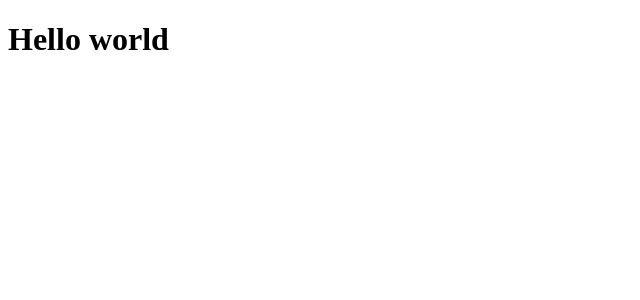
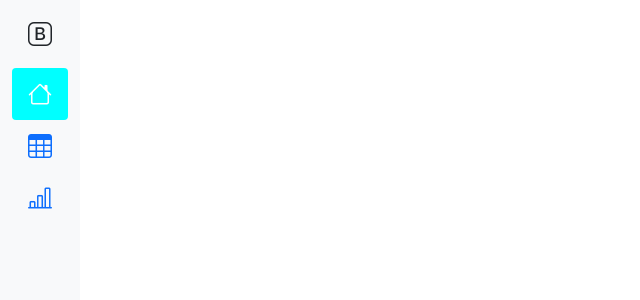
Before and after one commit to Nahzilian/DashboardTemplate, a Next.js app in the folder client/: page / in a window 1280 px wide. Shown: the top 300 px of the page, without its empty margins (0-640 px from the left). Built offline with nearby package versions, Linux system fonts and the light colour scheme.

Commit message:
Added structure

```diff
--- /dev/null
+++ b/client/components/Sidebar.jsx
@@ -0,0 +1,35 @@
+const Sidebar = ({active = 0}) => {
+    return ( <div className="container-fluid">
+    <div className="row">
+        <div className="col-sm-auto bg-light sticky-top">
+            <div className="d-flex flex-sm-column flex-row flex-nowrap bg-light align-items-center sticky-top">
+                <a href="/" className="d-block p-3 link-dark text-decoration-none" title="" data-bs-toggle="tooltip" data-bs-placement="right" data-bs-original-title="Icon-only">
+                    <i className="bi-bootstrap fs-4"></i>
+                </a>
+                <ul className="nav nav-pills nav-flush flex-sm-column flex-row flex-nowrap mb-auto mx-auto text-center align-items-center">
+                    <li className="nav-item">
+                        <a href="/" className={`nav-link py-3 px-4  py-sm-2 px-sm-3 ${active === 0? 'active-icon': ''}`} title="" data-bs-toggle="tooltip" data-bs-placement="right" data-bs-original-title="Home">
+                            <i className="bi-house fs-4"></i>
+                        </a>
+                    </li>
+                    <li>
+                        <a href="/logs" className={`nav-link py-3 px-4  py-sm-2 px-sm-3 ${active === 1? 'active-icon': ''}`} title="" data-bs-toggle="tooltip" data-bs-placement="right" data-bs-original-title="Dashboard">
+                            <i className="bi-table fs-4"></i>
+                        </a>
+                    </li>
+                    <li>
+                        <a href="/charts" className={`nav-link py-3 px-4  py-sm-2 px-sm-3 ${active === 2? 'active-icon': ''}`} title="" data-bs-toggle="tooltip" data-bs-placement="right" data-bs-original-title="Orders">
+                            <i className="bi-bar-chart-line fs-4"></i>
+                        </a>
+                    </li>
+                </ul>
+            </div>
+        </div>
+        <div className="col-sm p-3 min-vh-100">
+
+        </div>
+    </div>
+</div> );
+}
+
+export default Sidebar;
--- a/client/package.json
+++ b/client/package.json
@@ -13,8 +13,10 @@
   "author": "",
   "license": "ISC",
   "dependencies": {
+    "bootstrap": "^5.0.0-beta3",
     "next": "^11.0.1",
     "react": "^17.0.2",
-    "react-dom": "^17.0.2"
+    "react-dom": "^17.0.2",
+    "sass": "^1.35.1"
   }
 }
--- /dev/null
+++ b/client/pages/_app.js
@@ -0,0 +1,17 @@
+import Head from "next/head"
+import 'bootstrap/dist/css/bootstrap.css'
+import '../styles/theme.scss'
+
+function MyApp({ Component, pageProps }) {
+    return (
+        <>
+            <Head>
+                <meta name="viewport" content="width=device-width, initial-scale=1" />
+                <link rel="stylesheet" href="https://cdn.jsdelivr.net/npm/bootstrap-icons@1.5.0/font/bootstrap-icons.css" />
+            </Head>
+            <Component {...pageProps} />
+        </>
+    )
+}
+
+export default MyApp
--- a/client/pages/index.js
+++ b/client/pages/index.js
@@ -1,6 +1,9 @@
+import Sidebar from '../components/Sidebar'
+
 const Index = () => {
-    return ( <div>
-        <h1>Hello world</h1>
+    return (
+    <div>
+        <Sidebar active={0}/>
     </div> );
 }
 
--- /dev/null
+++ b/client/styles/icons.scss
@@ -0,0 +1,6 @@
+.active-icon {
+    width: 100%;
+    height: 100%;
+    background-color: aqua !important;
+    color: white !important;
+}
--- /dev/null
+++ b/client/styles/meta.scss
@@ -0,0 +1 @@
+$base-color: #fff
--- /dev/null
+++ b/client/styles/theme.scss
@@ -0,0 +1 @@
+@import "icons";
```
Also changed, not shown: client/pages/charts.js (added, +9 -0 lines), client/pages/dashboard.js (added, +9 -0 lines), client/pages/logs.js (added, +8 -0 lines).
